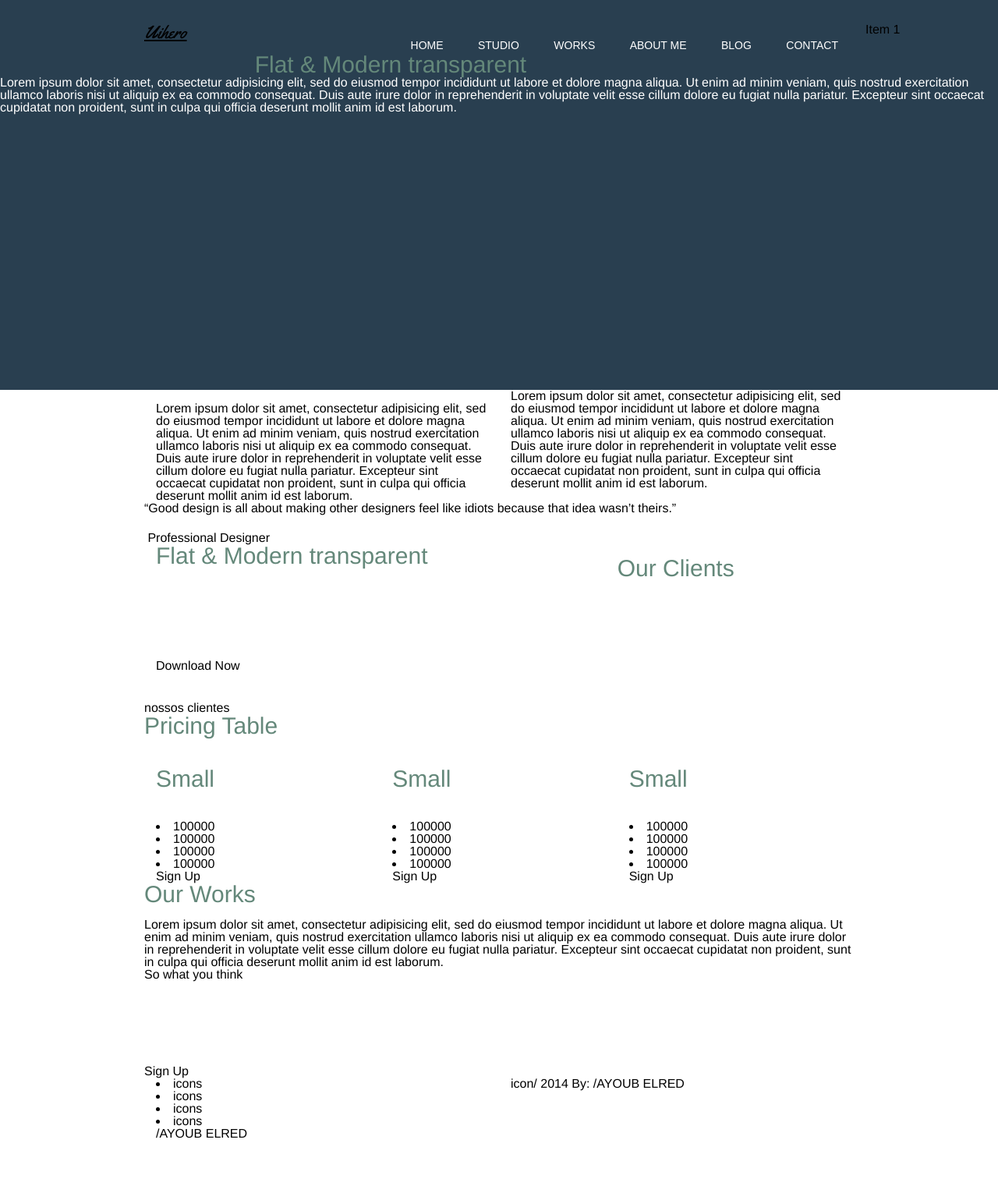
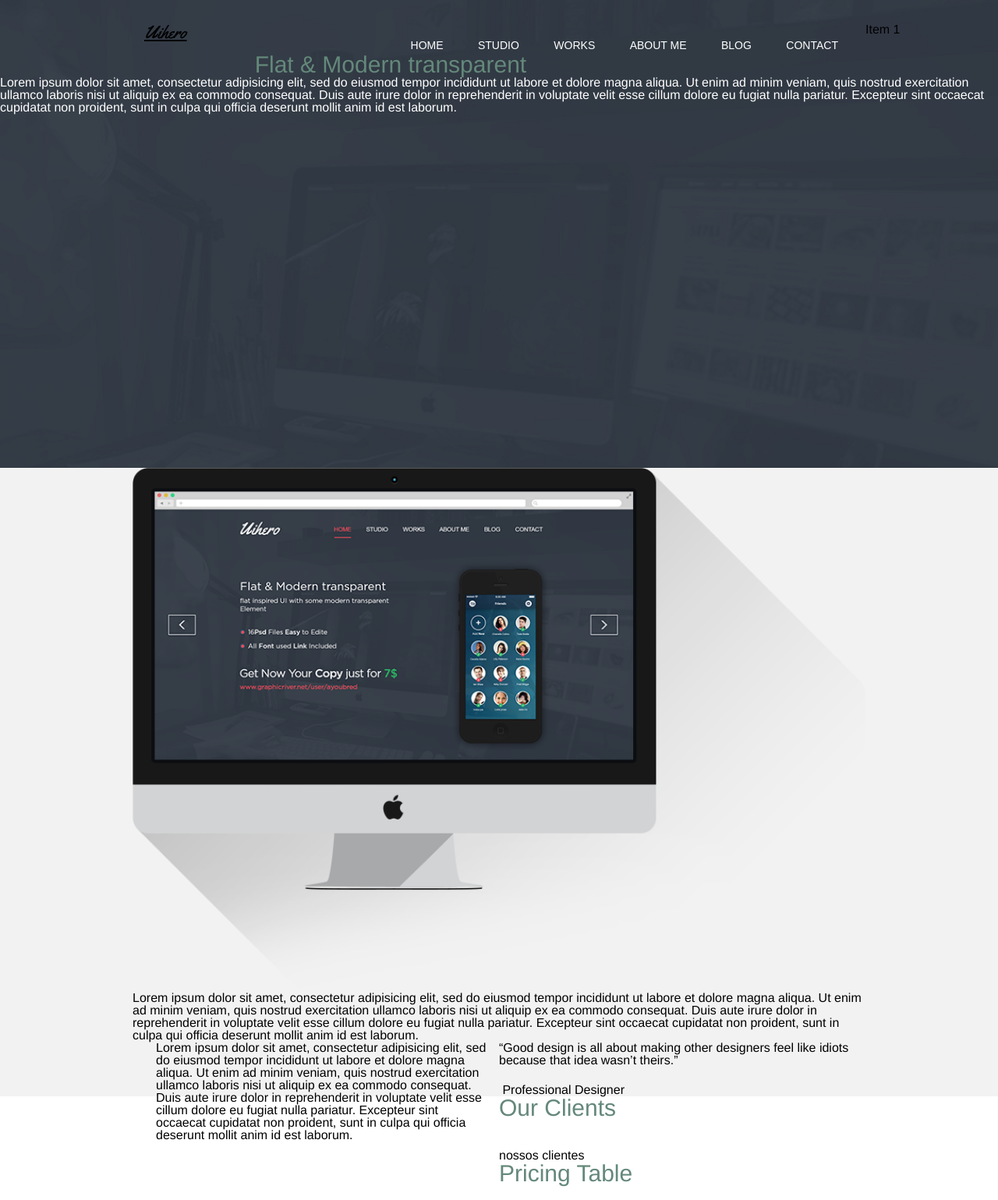
Before and after one commit to markincm/futuring, a plain HTML site: page index.html in a window 1280 px wide. Shown: the top 1539 px of the page at 78% size. Before the commit the page ends 1462 px from the top, so only its background shows below. Drawn offline with Linux system fonts and the light colour scheme; grey boxes are pictures that could not be loaded.

Commit message:
Imagem no header

```diff
--- a/css/style.css
+++ b/css/style.css
@@ -242,8 +242,23 @@ a {
 
 .header-full {
 width: 100%;
-background: #293f50;
-height: 500px;
+background: url(../images/bg-header.jpg);
+background-size: cover;
+height: 600px;
+}
+
+/* About */
+#about {
+background: #f2f2f2;
+min-height: 600px;
+}
+
+.imagem-about {
+float: left;
+width: 100%;
+}
+.imagem-about img {
+width: 100%;
 }
 
 
--- a/index.html
+++ b/index.html
@@ -65,10 +65,10 @@
 	<div class="container">
 		<!-- Imagem -->
 		<!--*******-->
-		<section class="col-6">
+		<section class="row">
 			<!-- imagem -->
 			<section class="imagem-about">
-				<img src="#" alt="">
+				<img src="images/about-img01.png" alt="">
 			</section>
 			<!-- text -->
 			<section class="text-about">
@@ -94,7 +94,7 @@
 			</section>
 			<!-- Video -->
 			<section class="imagem-video">
-				<img src="#" alt="">
+				<iframe width="100%" height="315" src="//www.youtube.com/embed/6xis4wvZDkg" frameborder="0" allowfullscreen></iframe>
 			</section>
 		</section>
 	</div>
```
Also changed, not shown: images/about-img01.png (added).
